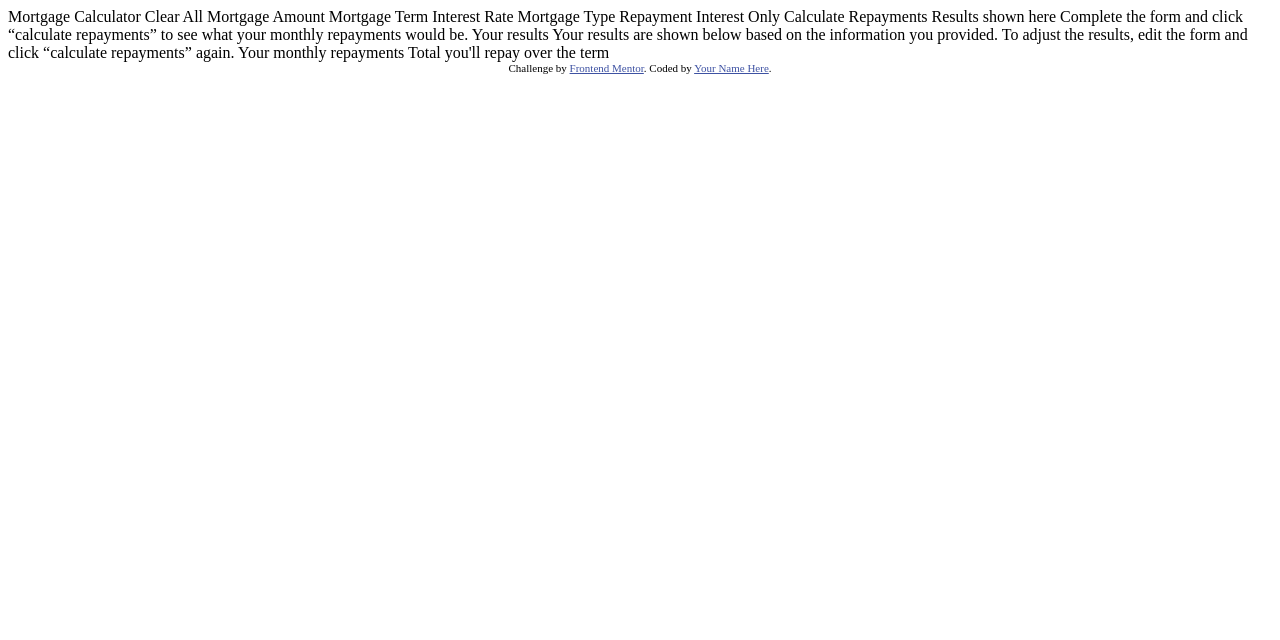
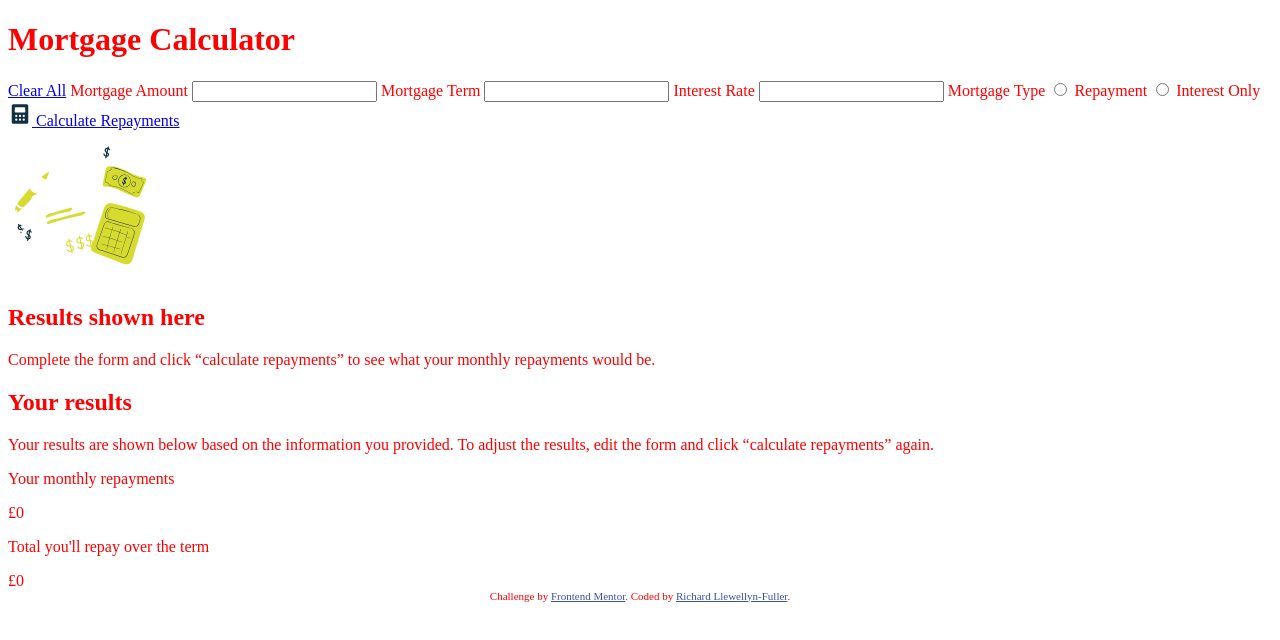
Before and after one commit to RichLlew182/mortgage-calculator, a plain HTML site: page index.html in a window 1280 px wide. Drawn offline with Linux system fonts and the light colour scheme.

Commit message:
added some intitial basic html elements and linked to css and js files

```diff
--- a/index.html
+++ b/index.html
@@ -1,61 +1,105 @@
 <!DOCTYPE html>
 <html lang="en">
+
 <head>
   <meta charset="UTF-8">
-  <meta name="viewport" content="width=device-width, initial-scale=1.0"> <!-- displays site properly based on user's device -->
+  <meta name="viewport" content="width=device-width, initial-scale=1.0">
+  <!-- displays site properly based on user's device -->
 
-  <link rel="icon" type="image/png" sizes="32x32" href="./assets/images/favicon-32x32.png">
+  <link rel="icon" type="image/svg" sizes="32x32" href="./assets/images/favicon-32x32.png">
+  <link rel="stylesheet" href="./style.css">
 
   <title>Frontend Mentor | Mortgage repayment calculator</title>
 
   <!-- Feel free to remove these styles or customise in your own stylesheet 👍 -->
   <style>
-    .attribution { font-size: 11px; text-align: center; }
-    .attribution a { color: hsl(228, 45%, 44%); }
+    .attribution {
+      font-size: 11px;
+      text-align: center;
+    }
+
+    .attribution a {
+      color: hsl(228, 45%, 44%);
+    }
   </style>
 </head>
+
 <body>
 
-  Mortgage Calculator
-  Clear All
+  <form>
+    <div class="">
+      <h1>Mortgage Calculator</h1>
+      <a href="#" type="button">Clear All</a>
 
+      <label for="mortgageAmount">
         Mortgage Amount
 
-  Mortgage Term
+      </label>
+      <input type="number" name="mortgage-amount" id="mortgageAmount" required>
 
-  Interest Rate
+      <label for="mortgageTerm">Mortgage Term</label>
+      <input type="number" name="mortgage-term" id="mortgageTerm" required>
 
-  Mortgage Type
-  Repayment
-  Interest Only
+      <label for="interestRate">Interest Rate</label>
+      <input type="number" name="interest-rate" id="interestRate" required>
 
-  Calculate Repayments
+      <label for="mortgage-type">Mortgage Type</label>
+      <input type="radio" id="repayment" name="mortgage-type" value="Repayment">
+      <label for="repayment">Repayment</label>
+      <input type="radio" id="interestOnly" name="mortgage-type" value="Interest">
+      <label for="repaymentOnly">Interest Only</label>
 
+
+      <a href="#" class="btn" type="button"><img src="./assets/images/icon-calculator.svg" alt=""> Calculate
+        Repayments</a>
+    </div>
+
+    <div class="">
       <!-- Empty results start -->
 
-  Results shown here
+      <img src="./assets/images/illustration-empty.svg" height="150" width="150">
 
+      <div class="results-empty">
+        <h2>Results shown here</h2>
+
+        <p>
           Complete the form and click “calculate repayments” to see what
           your monthly repayments would be.
+        </p>
+      </div>
 
       <!-- Empty results end -->
 
       <!-- Completed results start -->
 
-  Your results
+      <div class="results-completed">
+        <h2>Your results</h2>
 
+        <p>
           Your results are shown below based on the information you provided.
           To adjust the results, edit the form and click “calculate repayments” again.
+        </p>
 
-  Your monthly repayments
+        <p>Your monthly repayments</p>
+        <div class="repayment-amount">£0</div>
 
-  Total you'll repay over the term
+        <p>Total you'll repay over the term</p>
+        <div class="total-repayment">£0</div>
+      </div>
 
+    </div>
+  </form>
   <!-- Completed results end -->
 
   <div class="attribution">
     Challenge by <a href="https://www.frontendmentor.io?ref=challenge">Frontend Mentor</a>.
-    Coded by <a href="#">Your Name Here</a>.
+    Coded by <a target="_blank" rel="noopener noreferrer" href="https://github.com/RichLlew182">Richard
+      Llewellyn-Fuller</a>.
   </div>
+
+
+  <script src="./script.js"></script>
+
 </body>
+
 </html>
--- /dev/null
+++ b/script.js
@@ -0,0 +1 @@
+console.log('Hello World!')
--- /dev/null
+++ b/style.css
@@ -0,0 +1,3 @@
+body {
+    color: red
+}
```
Also changed, not shown: 1 other file. Lines whose indentation alone changed are shown as unchanged.
